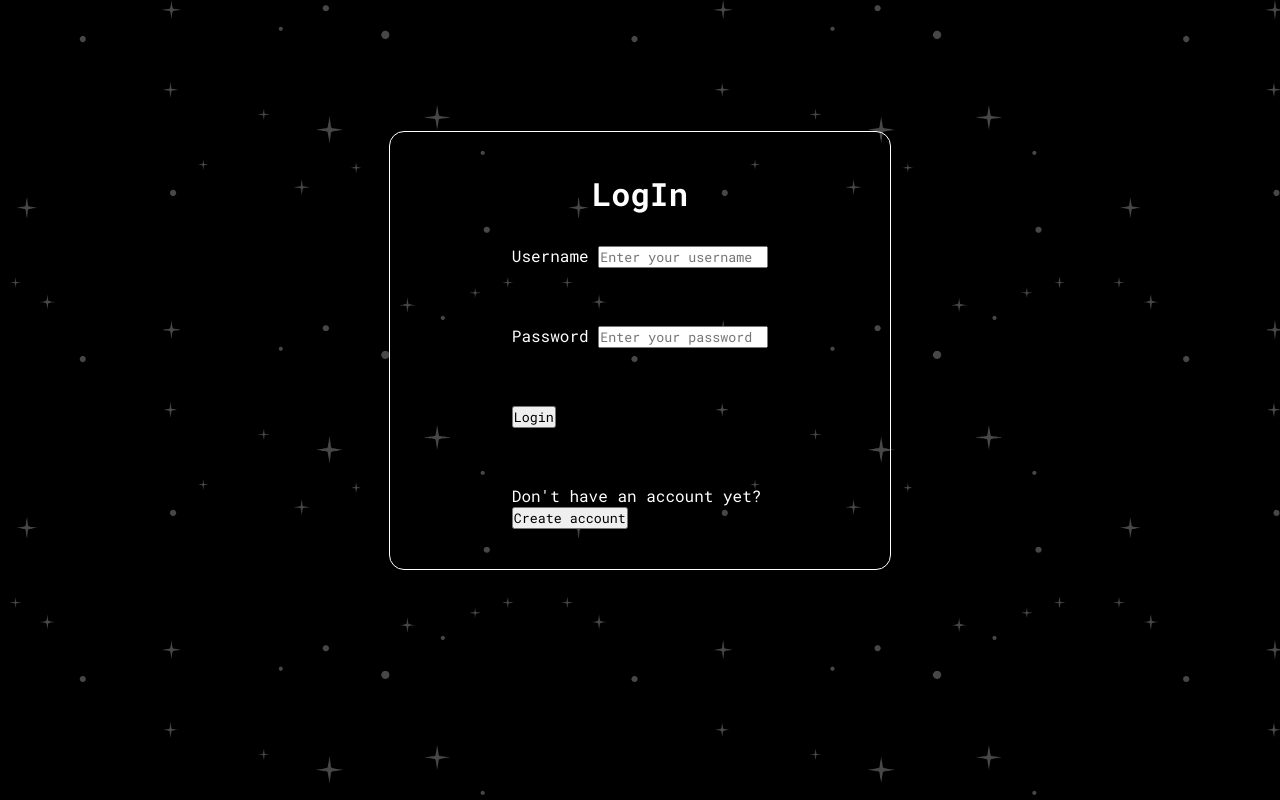
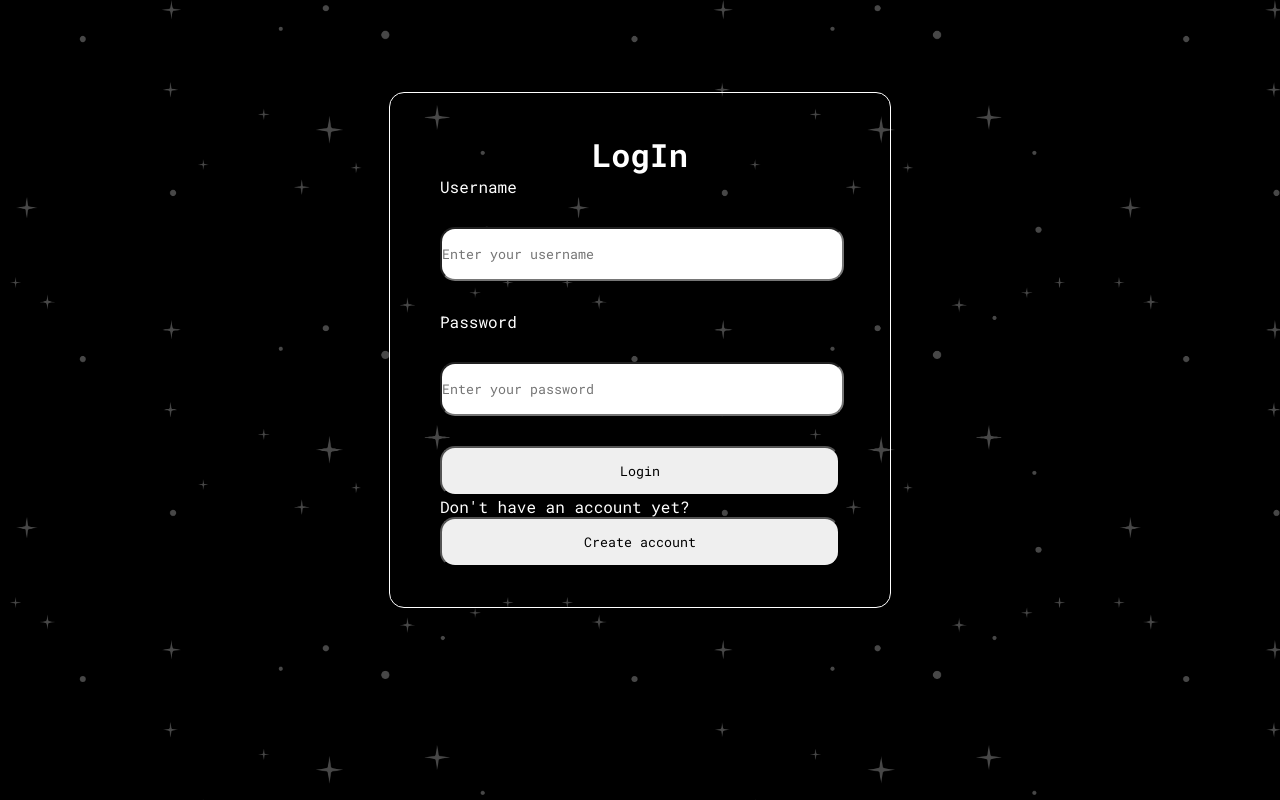
Before and after one commit to dariuuusss/E-merChandiSe, a PHP site: page /login.php in a window 1280 px wide. Run offline with PHP 8.4, Linux system fonts and the light colour scheme.

Commit message:
another commit dec 11 @ 2pm

```diff
--- a/login.css
+++ b/login.css
@@ -34,8 +34,15 @@ body{
     text-align: center;
 }
 
-.container .input-box{
+.container .input-box input{
+    border-radius: 15px;
     width: 100%;
     height: 50px;
     margin: 30px 0;
 }
+
+.container .input-box button{
+    border-radius: 15px;
+    height: 50px;
+    width: 50vh;
+}
--- a/login.php
+++ b/login.php
@@ -19,11 +19,11 @@
                 <input type="password" id="password" placeholder="Enter your password">
             </div>
             <div class="input-box">
-                <button type="submit">Login</button>
+                <button type="submit" id="login">Login</button>
             </div>
-            <div class="create-account">
+            <div class="input-box">
                 <p>Don't have an account yet?</p>
-            <button class="register">Create account</button>
+            <button class="register-btn" id="register">Create account</button>
         </div>
         </form>
     </div>
```
